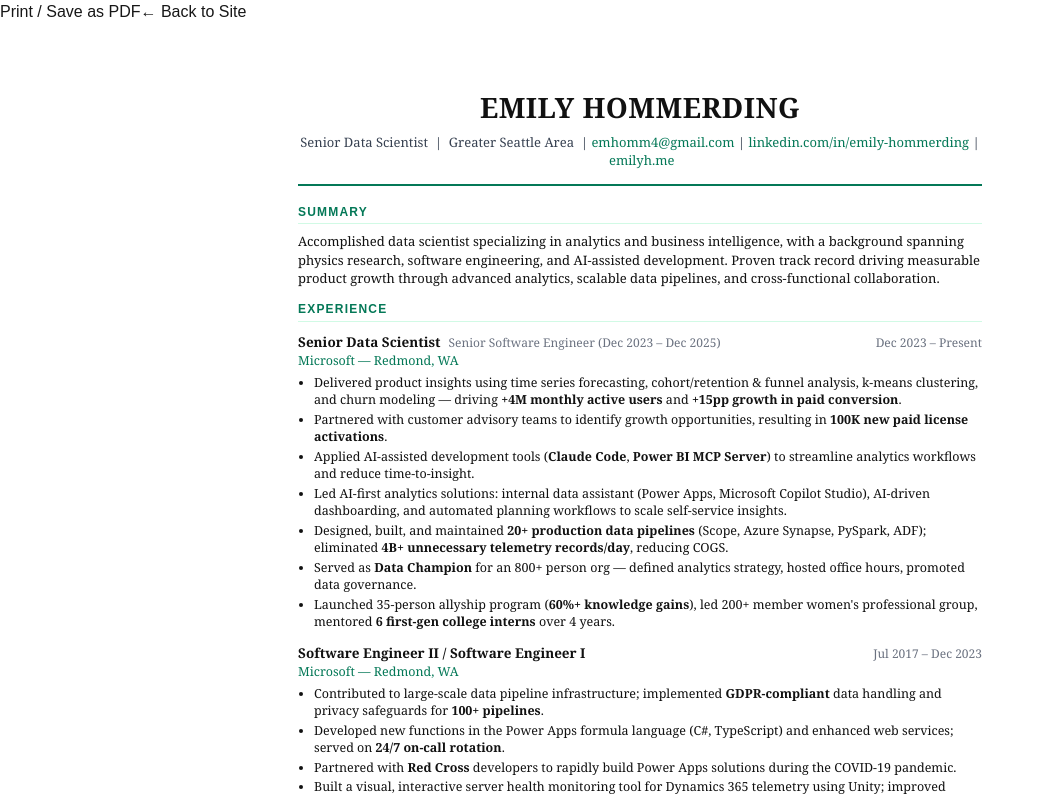
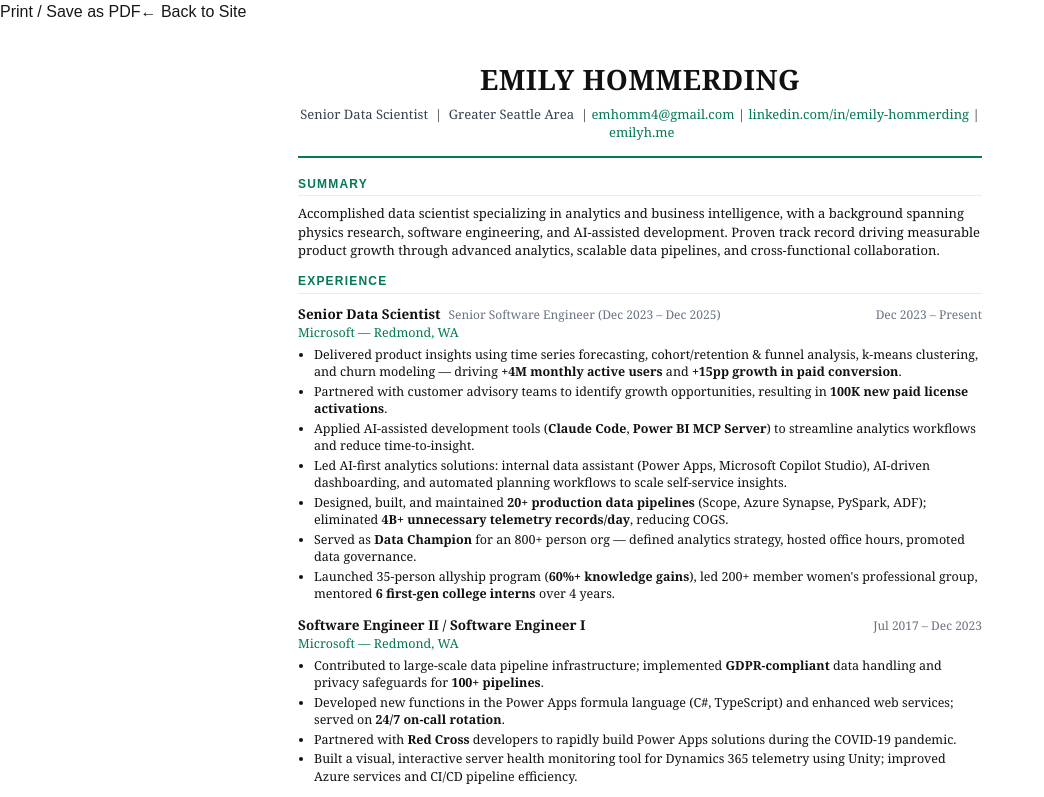
Before and after one commit to emhomm4/emilyh_me2, a Next.js app: page /resume in a window 1280 px wide. Shown: the top 797 px of the page, without its empty margins (0-1044 px from the left). Built offline with nearby package versions, Linux system fonts and the light colour scheme.

Commit message:
Remove extra top space on resume page

```diff
--- a/src/app/resume/page.tsx
+++ b/src/app/resume/page.tsx
@@ -36,7 +36,7 @@
         style={{
           maxWidth: '780px',
           margin: '24px auto',
-          padding: '40px 48px',
+          padding: '12px 48px 40px',
           fontFamily: 'Georgia, "Times New Roman", serif',
           color: '#111',
           background: '#fff',
```
